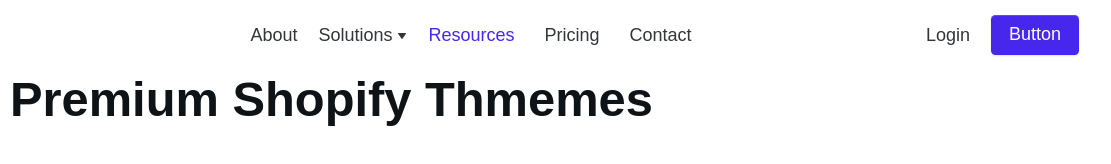
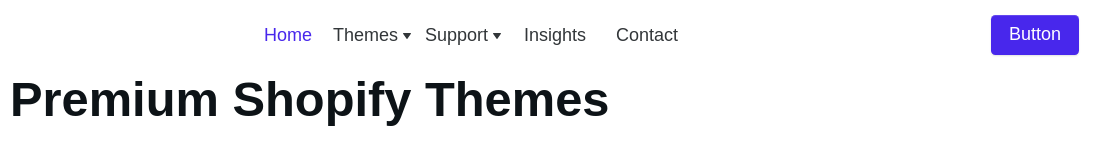
Before and after one commit to appcat-io/appcat-corporate-website, a website: page main/index.html in a window 1280 px wide. Shown: the full height of the page, 169-1280 px from the left. Drawn offline with Linux system fonts and the light colour scheme.

Commit message:
feat: :art: added dropdwon menus and updated nav link text

```diff
--- a/main/index.html
+++ b/main/index.html
@@ -45,30 +45,54 @@
         </div>
 
         <ul class="f-header__list flex-grow flex-basis-0 justify-center@md">
-          <li class="f-header__item"><a href="#0" class="f-header__link">About</a></li>
+          <!-- HOME page link -->
+          <li class="f-header__item"><a href="#0" class="f-header__link" aria-current="page">Home</a></li>
+
+          <!-- THEMES page dropdown link -->
           <li class="f-header__item"><button class="reset f-header__dropdown-control js-f-header__dropdown-control">
-              <span>Solutions</span>
+              <span>Themes</span>
               <svg class="f-header__dropdown-icon icon" aria-hidden="true" viewBox="0 0 12 12">
                 <path
                   d="M9.943,4.269A.5.5,0,0,0,9.5,4h-7a.5.5,0,0,0-.41.787l3.5,5a.5.5,0,0,0,.82,0l3.5-5A.5.5,0,0,0,9.943,4.269Z" />
               </svg>
             </button>
-
+            <!-- THEMES page dropdown items -->
             <ul class="f-header__dropdown">
-              <li><a href="#0" class="f-header__dropdown-link">Sub Nav Item One</a></li>
-              <li><a href="#0" class="f-header__dropdown-link">Sub Nav Item Two</a></li>
-              <li><a href="#0" class="f-header__dropdown-link">Sub Nav Item Three</a></li>
-              <li><a href="#0" class="f-header__dropdown-link">Sub Nav Item Four</a></li>
-              <li><a href="#0" class="f-header__dropdown-link">Sub Nav Item Five</a></li>
+              <li><a href="#0" class="f-header__dropdown-link">Codename Zinc</a></li>
+              <!-- <li><a href="#0" class="f-header__dropdown-link">Themes Nav Item Two</a></li>
+              <li><a href="#0" class="f-header__dropdown-link">Themes Nav Item Three</a></li>
+              <li><a href="#0" class="f-header__dropdown-link">Themes Nav Item Four</a></li>
+              <li><a href="#0" class="f-header__dropdown-link">Themes Nav Item Five</a></li> -->
             </ul>
           </li>
-          <li class="f-header__item"><a href="#0" class="f-header__link" aria-current="page">Resources</a></li>
-          <li class="f-header__item"><a href="#0" class="f-header__link">Pricing</a></li>
+          <!-- END THEMES NAV -->
+          <!-- SUPPORT page dropdown link -->
+          <li class="f-header__item"><button class="reset f-header__dropdown-control js-f-header__dropdown-control">
+              <span>Support</span>
+              <svg class="f-header__dropdown-icon icon" aria-hidden="true" viewBox="0 0 12 12">
+                <path
+                  d="M9.943,4.269A.5.5,0,0,0,9.5,4h-7a.5.5,0,0,0-.41.787l3.5,5a.5.5,0,0,0,.82,0l3.5-5A.5.5,0,0,0,9.943,4.269Z" />
+              </svg>
+            </button>
+            <!-- SUPPORT page dropdown items -->
+            <ul class="f-header__dropdown">
+              <li><a href="#0" class="f-header__dropdown-link">Support Nav Item One</a></li>
+              <!-- <li><a href="#0" class="f-header__dropdown-link">Support Nav Item Two</a></li>
+              <li><a href="#0" class="f-header__dropdown-link">Support Nav Item Three</a></li>
+              <li><a href="#0" class="f-header__dropdown-link">Support Nav Item Four</a></li>
+              <li><a href="#0" class="f-header__dropdown-link">Support Nav Item Five</a></li> -->
+            </ul>
+
+            <!-- END SUPPORT NAV -->
+
+          <li class="f-header__item"><a href="#0" class="f-header__link">Insights</a></li>
           <li class="f-header__item"><a href="#0" class="f-header__link">Contact</a></li>
         </ul>
 
+        <!-- START Right NAV BUTTONS -->
+
         <ul class="f-header__list flex-grow flex-basis-0 justify-end@md">
-          <li class="f-header__item"><a href="#0" class="f-header__link">Login</a></li>
+          <!-- <li class="f-header__item"><a href="#0" class="f-header__link">Login</a></li> -->
           <li class="f-header__item"><a href="#0" class="f-header__btn btn btn--primary">Button</a></li>
         </ul>
       </div>
@@ -77,7 +101,7 @@
 
   <!-- END Flexi header -->
 
-  <h1>Appcat Premium Shopify Thmemes</h1>
+  <h1>Appcat Premium Shopify Themes</h1>
 
   <script src="assets/js/scripts.js"></script>
 </body>
```
